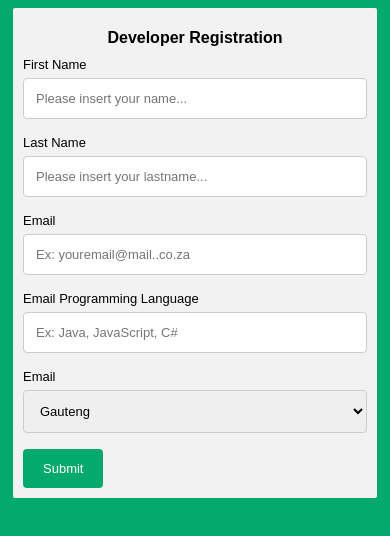
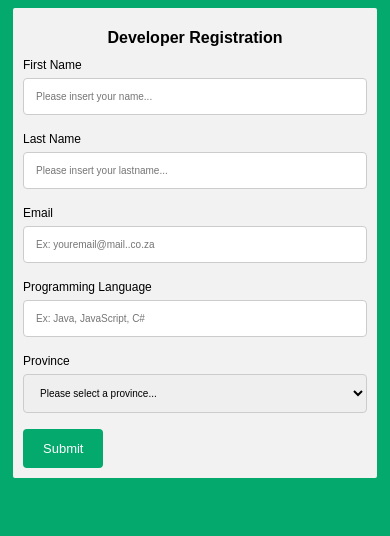
Before and after one commit to monaSaurusRex/Web_Basics_Exercises, a plain HTML site: page Basic_HTML_Form/index.html in a window 390 px wide. Drawn offline with Linux system fonts and the light colour scheme.

Commit message:
Fixed labeling mistakes within form.

```diff
--- a/Basic_HTML_Form/index.html
+++ b/Basic_HTML_Form/index.html
@@ -23,16 +23,21 @@
 
             <label for="email">Email</label>
             <input type="text" id="email" name="email" placeholder="Ex: youremail@mail..co.za">
-            <label for="email">Email</label>
 
-            <label for="email">Programming Language</label>
+            <label for="programLang">Programming Language</label>
             <input type="text" id="proLang" name="proLang" placeholder="Ex: Java, JavaScript, C#">
-            <label for="email">Email</label>
 
-            <select id="country" name="country">
+            <label for="province">Province</label>
+            <select id="province" name="province">
+                <option value="none">Please select a province...</option>
                 <option value="gau">Gauteng</option>
                 <option value="fs">Free State</option>
                 <option value="kzn">KwaZulu-Natal</option>
+                <option value="ca">Western Cape</option>
+                <option value="nw">Northwest</option>
+                <option value="mp">Northwest</option>
+                <option value="l">Limpopo</option>
+
             </select>
 
             <button onclick="getUserData()">Submit</button>
--- a/Basic_HTML_Form/style.css
+++ b/Basic_HTML_Form/style.css
@@ -61,4 +61,13 @@ button:hover {
 
   }
 
+  input[type=text], select{
+    font-size:10px;
+  }
+
+  label{
+    font-size: 12px;
+  }
+
+
 }
```
